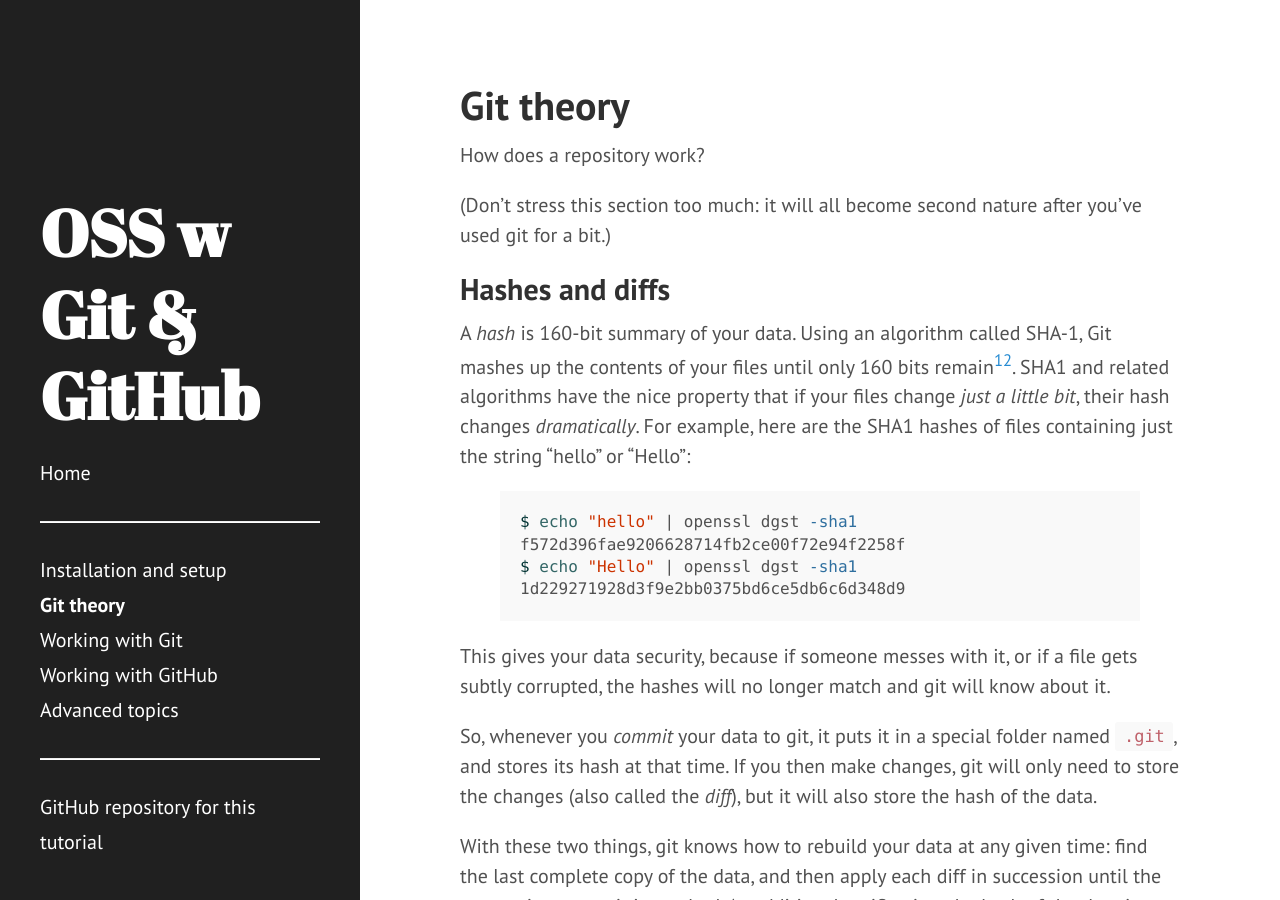
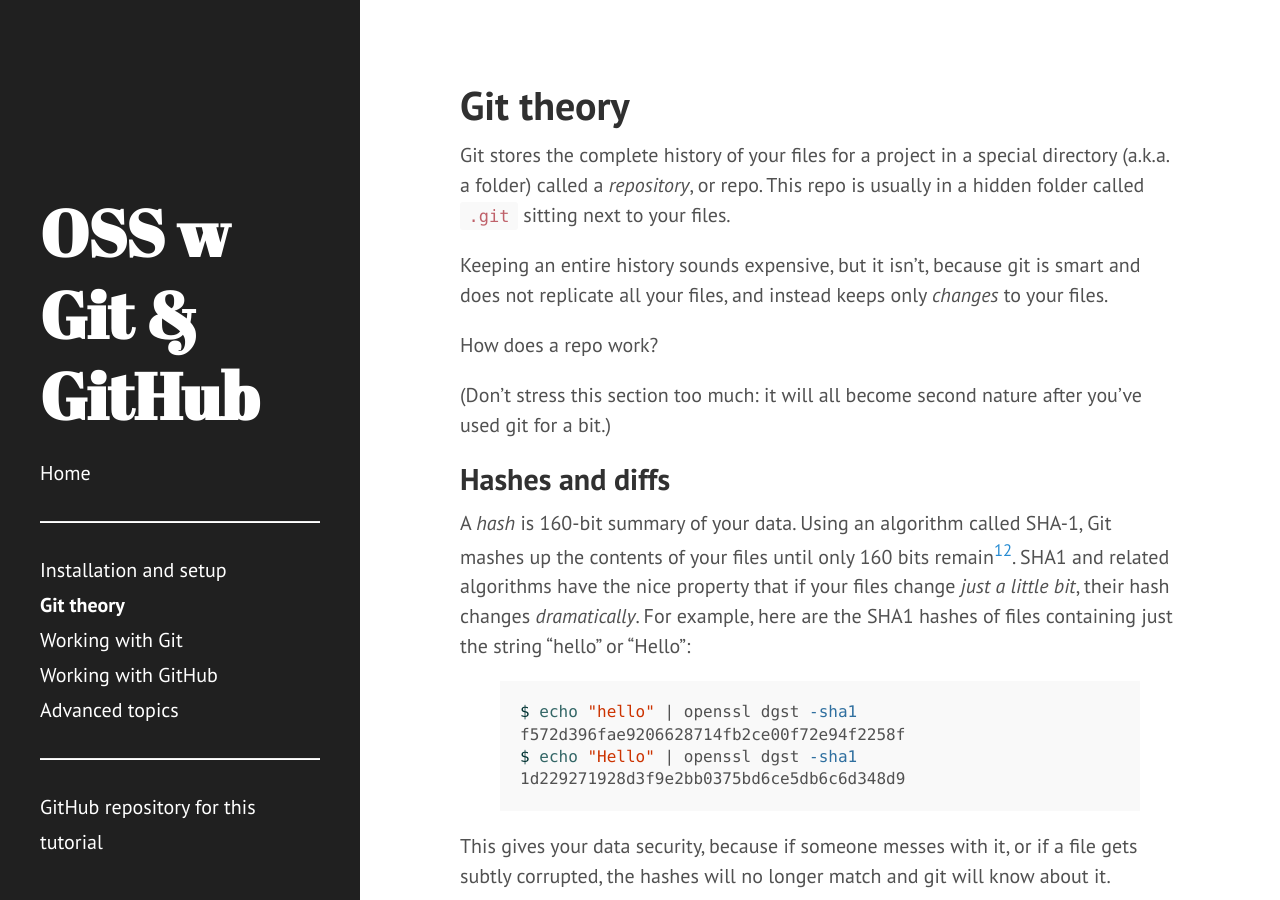
Before and after one commit to jni/git-tutorial, a Jekyll site: the page built from 1-theory.md, in a window 1280 px wide and 900 px high. Built offline with Jekyll 4.4.1, drawn with Linux system fonts in a browser that asks for light colours; some of the changed text lies outside the part shown.

Commit message:
Add a bit more text clarifying theory

```diff
--- a/1-theory.md
+++ b/1-theory.md
@@ -4,7 +4,16 @@
 title: Git theory
 ---
 
-How does a repository work?
+Git stores the complete history of your files for a project in a special
+directory (a.k.a. a folder) called a *repository*, or repo.
+This repo is usually in a hidden folder called `.git` sitting next to your
+files.
+
+Keeping an entire history sounds expensive, but it isn't, because git is smart
+and does not replicate all your files, and instead keeps only *changes* to your
+files.
+
+How does a repo work?
 
 (Don't stress this section too much: it will all become second nature after
 you've used git for a bit.)
```
Also changed, not shown: other parts of 1-theory.md (+1 -1 lines).
